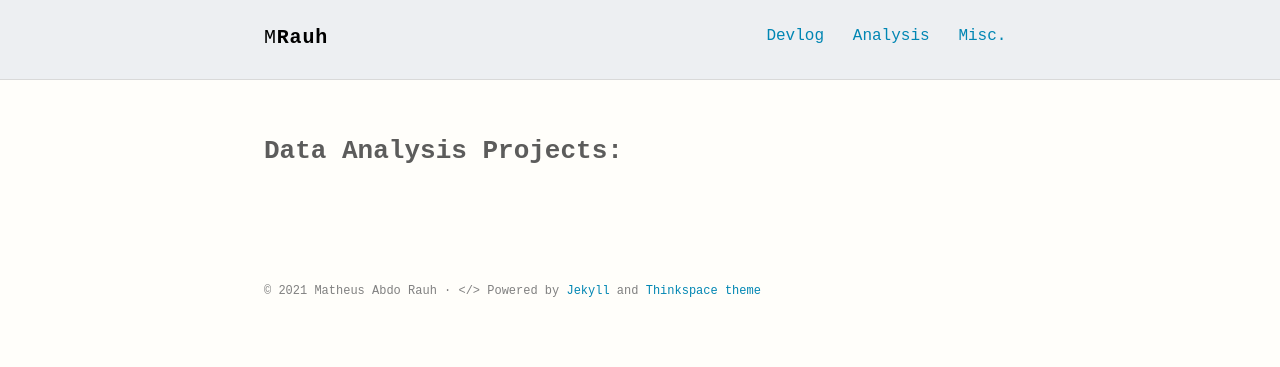
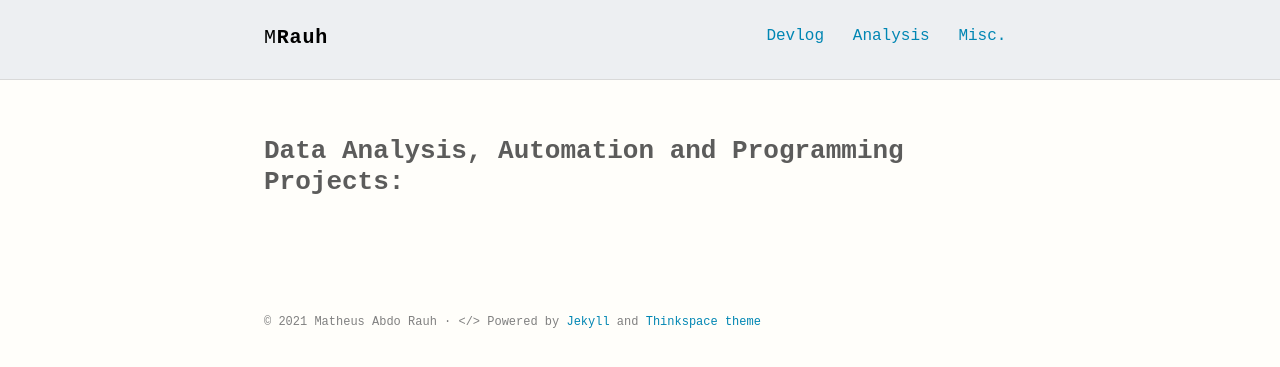
Before and after one commit to m-rauh/m-rauh.github.io, a Jekyll site: the page built from page.md, in a window 1280 px wide. Shown: the top 367 px of the page. Built offline with Jekyll 4.4.1, drawn with Linux system fonts in a browser that asks for light colours; some web fonts are replaced.

Commit message:
Update page.md

```diff
--- a/page.md
+++ b/page.md
@@ -5,4 +5,4 @@ category: analysis
 permalink: /page/
 ---
 
-## Data Analysis Projects:
+## Data Analysis, Automation and Programming Projects:
```
